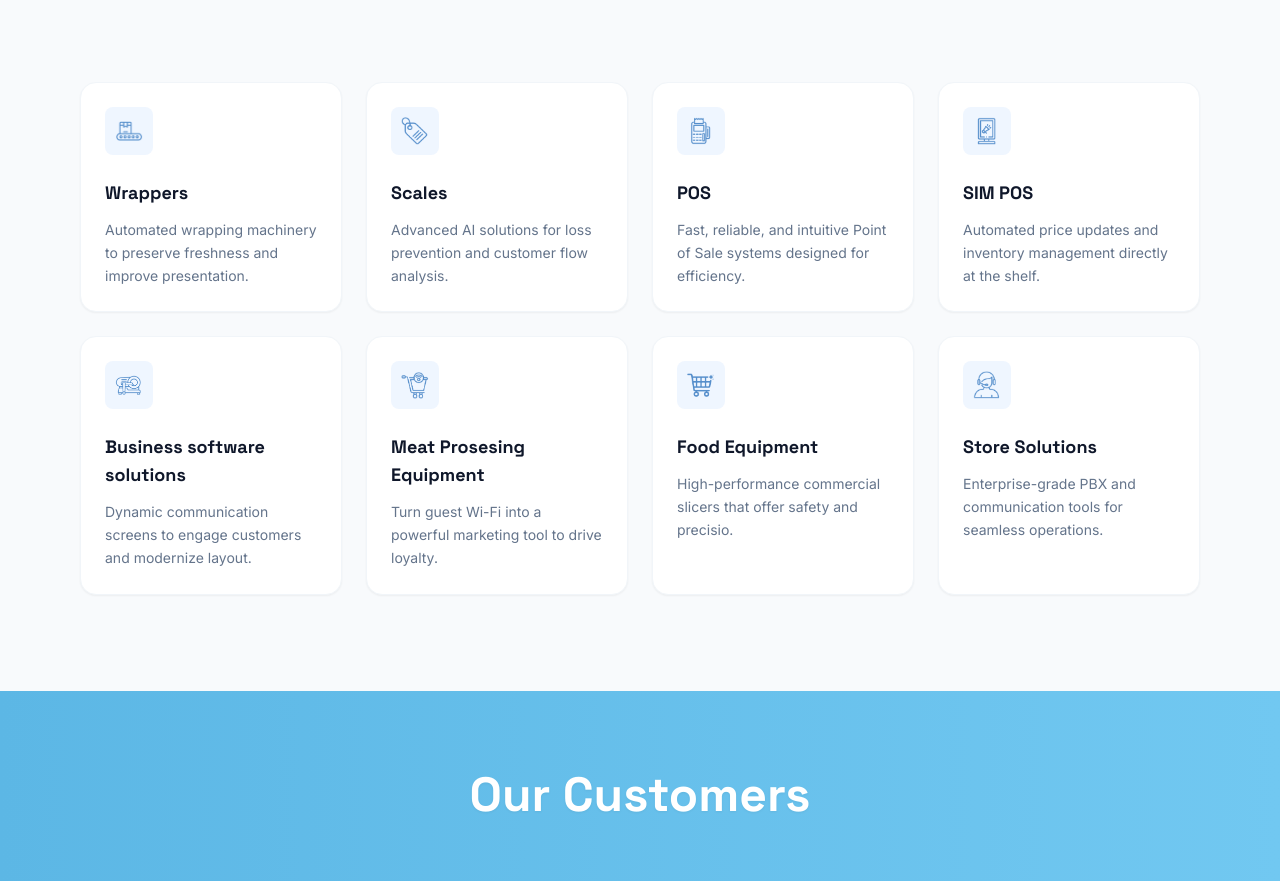
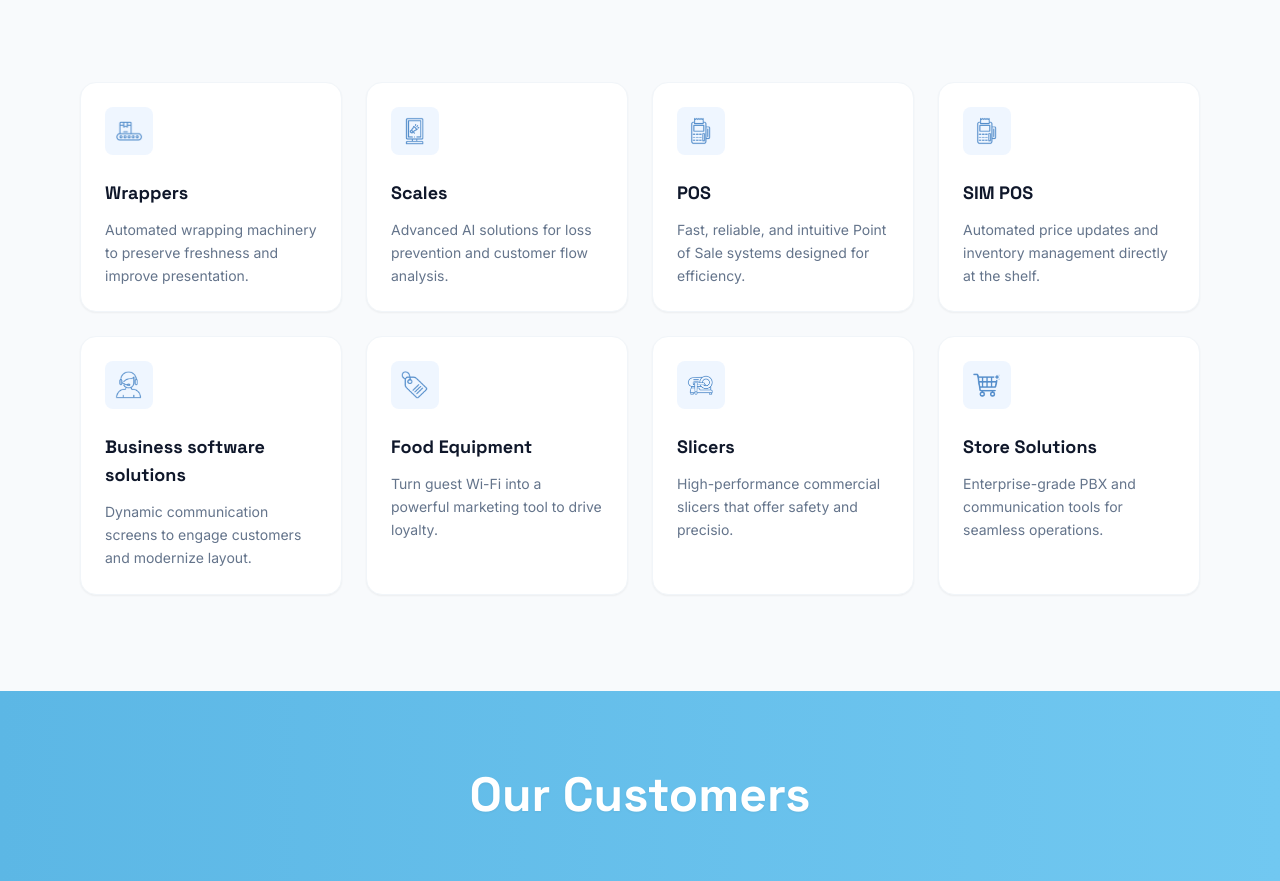
Before and after one commit to Wilber0422/Eagle-Business-Technology-Wilber, a React (Vite) app: page / in a window 1280 px wide. Shown: the part 1468-2349 px from the top of the page. Built offline with nearby package versions, Linux system fonts and the light colour scheme.

Commit message:
cambios de bombres de categorias icones en el menu

```diff
--- a/components/Home.tsx
+++ b/components/Home.tsx
@@ -141,13 +141,13 @@ const LandingPage: React.FC<LandingPageProps> = ({ onNavigate }) => {
           <div className="grid grid-cols-1 md:grid-cols-2 lg:grid-cols-4 gap-6">
             {[
               { id: Page.Wrappers, title: 'Wrappers', icon: '/icono-wrappers.png', color: 'text-rose-500', bg: 'bg-rose-50 dark:bg-rose-900/20', desc: 'Automated wrapping machinery to preserve freshness and improve presentation.' },
-              { id: Page.Scales, title: 'Scales', icon: '/icono-shelf.png', color: 'text-rose-500', bg: 'bg-rose-50 dark:bg-rose-900/20', desc: 'Advanced AI solutions for loss prevention and customer flow analysis.' },
+              { id: Page.Scales, title: 'Scales', icon: '/icono-digital.png', color: 'text-rose-500', bg: 'bg-rose-50 dark:bg-rose-900/20', desc: 'Advanced AI solutions for loss prevention and customer flow analysis.' },
               { id: Page.Pos, title: 'POS', icon: '/icono-pos.png', color: 'text-blue-500', bg: 'bg-blue-50 dark:bg-blue-900/20', desc: 'Fast, reliable, and intuitive Point of Sale systems designed for efficiency.' },
-              { id: Page.PosSIM, title: 'SIM POS', icon: '/icono-digital.png', color: 'text-emerald-500', bg: 'bg-emerald-50 dark:bg-emerald-900/20', desc: 'Automated price updates and inventory management directly at the shelf.' },
-              { id: Page.Business, title: 'Business software solutions', icon: '/icono-slicers.png', color: 'text-amber-500', bg: 'bg-amber-50 dark:bg-amber-900/20', desc: 'Dynamic communication screens to engage customers and modernize layout.' },
-              { id: Page.Food, title: 'Meat Prosesing Equipment ', icon: '/icono-marketing.png', color: 'text-sky-500', bg: 'bg-sky-50 dark:bg-sky-900/20', desc: 'Turn guest Wi-Fi into a powerful marketing tool to drive loyalty.' },
-              { id: Page.Slicers, title: 'Food Equipment', icon: '/icono-store.png', color: 'text-slate-600', bg: 'bg-slate-100 dark:bg-slate-800', desc: 'High-performance commercial slicers that offer safety and precisio.' },
-              { id: Page.Store, title: 'Store Solutions', icon: '/icono-voice.png', color: 'text-indigo-500', bg: 'bg-indigo-50 dark:bg-indigo-900/20', desc: 'Enterprise-grade PBX and communication tools for seamless operations.' }
+              { id: Page.PosSIM, title: 'SIM POS', icon: '/icono-pos.png', color: 'text-emerald-500', bg: 'bg-emerald-50 dark:bg-emerald-900/20', desc: 'Automated price updates and inventory management directly at the shelf.' },
+              { id: Page.Business, title: 'Business software solutions', icon: '/icono-voice.png', color: 'text-amber-500', bg: 'bg-amber-50 dark:bg-amber-900/20', desc: 'Dynamic communication screens to engage customers and modernize layout.' },
+              { id: Page.Food, title: 'Food Equipment', icon: '/icono-shelf.png', color: 'text-sky-500', bg: 'bg-sky-50 dark:bg-sky-900/20', desc: 'Turn guest Wi-Fi into a powerful marketing tool to drive loyalty.' },
+              { id: Page.Slicers, title: 'Slicers', icon: '/icono-slicers.png', color: 'text-slate-600', bg: 'bg-slate-100 dark:bg-slate-800', desc: 'High-performance commercial slicers that offer safety and precisio.' },
+              { id: Page.Store, title: 'Store Solutions', icon: '/icono-store.png', color: 'text-indigo-500', bg: 'bg-indigo-50 dark:bg-indigo-900/20', desc: 'Enterprise-grade PBX and communication tools for seamless operations.' }
             ].map((sol) => (
               <div
                 key={sol.id}
--- a/components/Navbar.tsx
+++ b/components/Navbar.tsx
@@ -18,13 +18,13 @@ const Navbar: React.FC<NavbarProps> = ({ currentPage, onNavigate }) => {
 
   const solutions = [
     { id: Page.Wrappers, title: 'Wrappers', icon: '/icono-wrappers.png', color: 'text-rose-500', bg: 'bg-rose-50 dark:bg-rose-900/20', desc: 'Automated wrapping machinery to preserve freshness and improve presentation.' },
-    { id: Page.Scales, title: 'Scales', icon: '/icono-shelf.png', color: 'text-rose-500', bg: 'bg-rose-50 dark:bg-rose-900/20', desc: 'Advanced AI solutions for loss prevention and customer flow analysis.' },
+    { id: Page.Scales, title: 'Scales', icon: '/icono-digital.png', color: 'text-rose-500', bg: 'bg-rose-50 dark:bg-rose-900/20', desc: 'Advanced AI solutions for loss prevention and customer flow analysis.' },
     { id: Page.Pos, title: 'POS', icon: '/icono-pos.png', color: 'text-blue-500', bg: 'bg-blue-50 dark:bg-blue-900/20', desc: 'Fast, reliable, and intuitive Point of Sale systems designed for efficiency.' },
-    { id: Page.PosSIM, title: 'SIM POS', icon: '/icono-digital.png', color: 'text-emerald-500', bg: 'bg-emerald-50 dark:bg-emerald-900/20', desc: 'Automated price updates and inventory management directly at the shelf.' },
-    { id: Page.Business, title: 'Business software solutions', icon: '/icono-slicers.png', color: 'text-amber-500', bg: 'bg-amber-50 dark:bg-amber-900/20', desc: 'Dynamic communication screens to engage customers and modernize layout.' },
-    { id: Page.Food, title: 'Food Equipment', icon: '/icono-marketing.png', color: 'text-sky-500', bg: 'bg-sky-50 dark:bg-sky-900/20', desc: 'Turn guest Wi-Fi into a powerful marketing tool to drive loyalty.' },
-    { id: Page.Slicers, title: 'Slicers', icon: '/icono-store.png', color: 'text-slate-600', bg: 'bg-slate-100 dark:bg-slate-800', desc: 'High-performance commercial slicers that offer safety and precisio.' },
-    { id: Page.Store, title: 'Store Solutions', icon: '/icono-voice.png', color: 'text-indigo-500', bg: 'bg-indigo-50 dark:bg-indigo-900/20', desc: 'Enterprise-grade PBX and communication tools for seamless operations.' }
+    { id: Page.PosSIM, title: 'SIM POS', icon: '/icono-pos.png', color: 'text-emerald-500', bg: 'bg-emerald-50 dark:bg-emerald-900/20', desc: 'Automated price updates and inventory management directly at the shelf.' },
+    { id: Page.Business, title: 'Business software solutions', icon: '/icono-voice.png', color: 'text-amber-500', bg: 'bg-amber-50 dark:bg-amber-900/20', desc: 'Dynamic communication screens to engage customers and modernize layout.' },
+    { id: Page.Food, title: 'Food Equipment', icon: '/icono-shelf.png', color: 'text-sky-500', bg: 'bg-sky-50 dark:bg-sky-900/20', desc: 'Turn guest Wi-Fi into a powerful marketing tool to drive loyalty.' },
+    { id: Page.Slicers, title: 'Slicers', icon: '/icono-slicers.png', color: 'text-slate-600', bg: 'bg-slate-100 dark:bg-slate-800', desc: 'High-performance commercial slicers that offer safety and precisio.' },
+    { id: Page.Store, title: 'Store Solutions', icon: '/icono-store.png', color: 'text-indigo-500', bg: 'bg-indigo-50 dark:bg-indigo-900/20', desc: 'Enterprise-grade PBX and communication tools for seamless operations.' }
   ];
 
   return (
```
